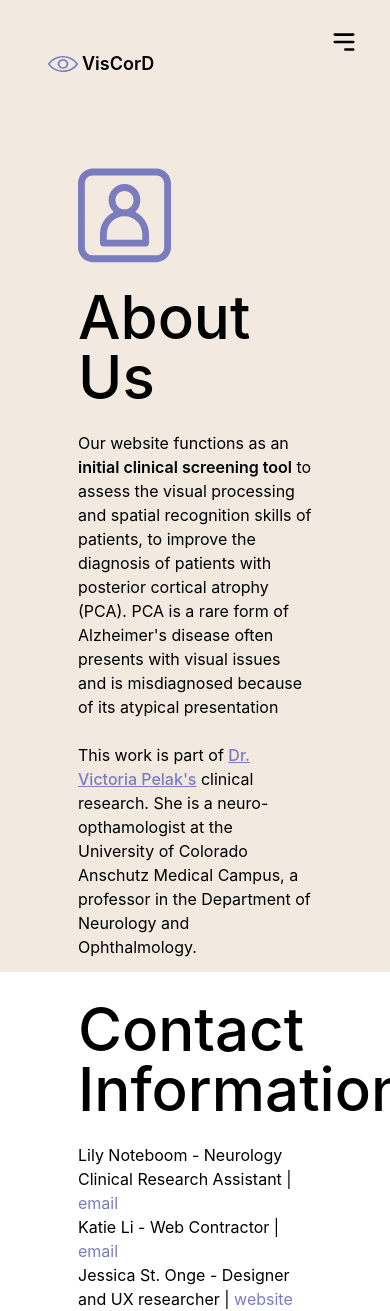
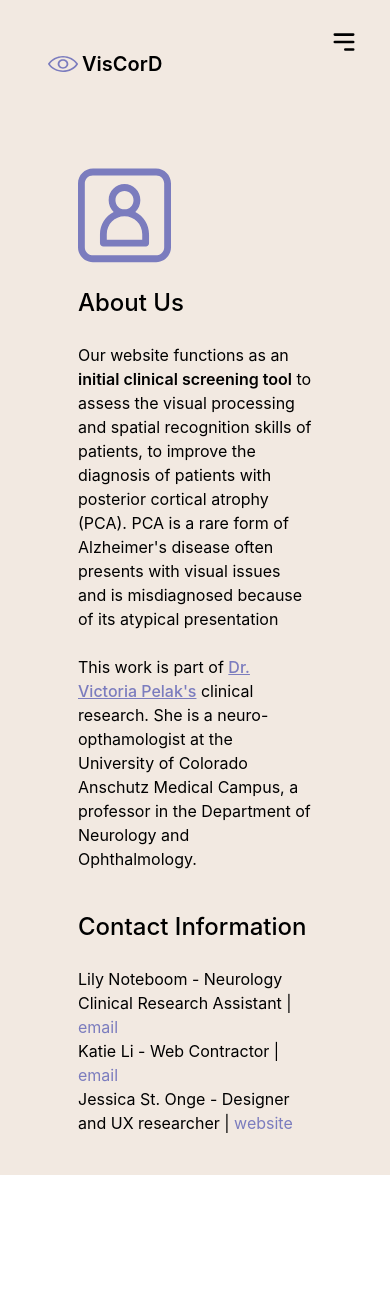
Before and after one commit to pelaklab/pca-assessment, a Next.js app: page /contact in a window 390 px wide. After the commit the page ends 1175 px from the top, so only its background shows below. Built offline with nearby package versions, Linux system fonts and the light colour scheme.

Commit message:
Adding small mobile fixes

```diff
--- a/app/assessments/test-stages/finished.tsx
+++ b/app/assessments/test-stages/finished.tsx
@@ -24,8 +24,8 @@ export default function FinishedPage({ assessmentName, startTime, endTime, nextU
     }
 
     return (
-        <main className="bg-ivory h-[calc(100vh-128px)]">
-            <div className="px-[10%] lg:pr-[32] pb-30 py-10 space-y-8 ">
+        <main className="bg-ivory md:h-[calc(100vh-128px)] h-screen">
+            <div className="px-[10%] lg:pr-[32] pb-30 py-10 space-y-8 bg-ivory">
                 <Image src="/icons/done.svg" alt="" width={122} height={67} className="mb-10" />
                 <h1 className="text-6xl font-medium text-left">
                     Test Finished
--- a/app/assessments/test-stages/instructions.tsx
+++ b/app/assessments/test-stages/instructions.tsx
@@ -15,10 +15,10 @@ export default function Instructions({ assessmentName,
     handleStart,
     buttonText = "Start Test" }: InstructionsProps) {
     return (
-        <main className="bg-ivory text-xl h-[calc(100vh-128px)]">
-            <div className="px-[10%] lg:pr-[32] pb-30 py-10 space-y-8">
+        <main className="bg-ivory text-xl md:h-[calc(100vh-128px)] h-screen">
+            <div className="px-[10%] lg:pr-[32] pb-30 py-10 space-y-8 bg-ivory">
                 <Image src={iconPath} alt="" width={122} height={67} className="mb-10" />
-                <h1 className="text-6xl font-medium text-left">
+                <h1 className="md:text-6xl text-2xl font-medium text-left">
                     {assessmentName}
                 </h1>
                 <p>{instructionsText}</p>
--- a/app/components/Header.tsx
+++ b/app/components/Header.tsx
@@ -3,7 +3,7 @@
 import React, { useState } from 'react';
 import { Bars3BottomRightIcon, XMarkIcon, ChevronDownIcon } from '@heroicons/react/16/solid';
 import { assessments } from '../constants';
-import { useAtom } from 'jotai';
+import { useAtomValue } from 'jotai';
 import { headerVisible } from '../atoms/experimentAtoms';
 import Image from 'next/image';
 
@@ -18,7 +18,7 @@ const Header = () => {
     const [open, setOpen] = useState(false)
     const [submenuOpen, setSubmenuOpen] = useState<number | null>(null)
 
-    const [isHeaderVisible, setIsHeaderVisible] = useAtom(headerVisible);
+    const isHeaderVisible = useAtomValue(headerVisible);
     const handleSubmenuToggle = (index: number, hasSubmenu: boolean, event: React.MouseEvent) => {
         if (hasSubmenu) {
             event.preventDefault(); // Prevent navigation for submenu items
@@ -31,27 +31,29 @@ const Header = () => {
             <div className='w-full left-0 z-10 bg-ivory px-5'> {/* Setting z-index for mobile view */}
                 <div className='md:px-10 py-4 px-7 md:flex justify-between items-center bg-ivory'
                 >
-                    <div className='font-semibold lg:text-xl text-lg cursor-pointer flex items-center gap-1 pr-3'>
-                        <Image src='/icon.svg' width={30} height={30} alt='VisCorD logo'
-                            className="py-10" />
-                        <span className='font-semibold'>VisCorD</span>
-                    </div>
+                    <a href="/">
+                        <div className='font-semibold lg:text-xl text-xl cursor-pointer flex items-center gap-1 pr-3'>
+                            <Image src='/icon.svg' width={30} height={30} alt='VisCorD logo'
+                                className="py-10" />
+                            <span className='font-semibold'>VisCorD</span>
+                        </div>
+                    </a>
                     {/* Menu icon*/}
                     <div onClick={() => setOpen(!open)} className='absolute right-8 top-7 cursor-pointer md:hidden w-7 h-7'>
                         {open ? <XMarkIcon /> : <Bars3BottomRightIcon />}
                     </div>
 
                     <ul className={
-                        `md:flex md:items-center md:pb-0 pb-12 absolute md:static \
+                        `md:flex md:items-center md:pb-0 pb-2 absolute left-0 md:static \
                         last:md:mr-16
-                         bg-ivory w-full md:w-auto md:pl-0 pl-9 transition-all duration-500 \
+                         bg-ivory md:w-auto w-full md:pl-0 pl-5 transition-all duration-500 \
                          ease-in ${open ? 'top-20' : 'top-[-490px]'}`}>
                         {
                             Links.map((link, index) => {
                                 return (
                                     <li className='relative my-7 md:my-0 md:ml-12' key={index}>
                                         <a href={link.link} onClick={(event) => handleSubmenuToggle(index, link.submenu.length > 0, event)}>
-                                            <div className="flex flex-row items-center justify-between">
+                                            <div className="flex flex-row items-center md:justify-between">
                                                 <span className="hover:underline text-xl font-semibold" >{link.name} </span>
                                                 {link.submenu.length > 0 && (
                                                     <ChevronDownIcon className='h-4 w-6' />
@@ -63,7 +65,7 @@ const Header = () => {
                                             <ul className='absolute left-0 mt-2 mr-2 bg-ivory border border-black rounded-2xl divide-y divide-black overflow-hidden'>
                                                 {link.submenu.map((item, subIndex) => (
                                                     <li key={subIndex}
-                                                        className='py-2 px-4 hover:bg-sunny min-w-40 last-of-type:text-ivory last-of-type:bg-indigo \
+                                                        className='py-2 md:px-4 px-2 min-w-40 hover:bg-sunny last-of-type:text-ivory last-of-type:bg-indigo \
                                                         last-of-type:hover:bg-forget-me-not-purple'>
                                                         <a href={item.path.toLowerCase()}>{item.name}</a>
                                                     </li>
--- a/app/contact/page.tsx
+++ b/app/contact/page.tsx
@@ -3,9 +3,9 @@ export default function Contact() {
 
   return (
     <main className="h-screen w-full bg-ivory">
-      <div className="px-[20%] py-10 space-y-6">
+      <div className="px-[20%] py-10 space-y-6 bg-ivory">
         <Image src="/icons/team.svg" alt="" width={93} height={93} />
-        <h1 className="text-6xl font-medium text-left">About Us</h1>
+        <h1 className="md:text-6xl text-2xl font-medium text-left">About Us</h1>
         <p>Our website functions as an <span className="font-semibold">
           initial clinical screening tool</span> to assess the
           visual processing and spatial recognition skills of patients, to
@@ -25,8 +25,8 @@ export default function Contact() {
         </p>
       </div>
 
-      <div className="px-[20%] space-y-6">
-        <h1 className="text-6xl font-medium text-left">Contact Information</h1>
+      <div className="px-[20%] space-y-6 bg-ivory pb-10">
+        <h1 className="md:text-6xl text-2xl font-medium text-left">Contact Information</h1>
         <div>
           <p>Lily Noteboom - Neurology Clinical Research Assistant |
             <a href="mailto:lily.noteboom@cuanschutz.edu"
--- a/app/instructions/page.tsx
+++ b/app/instructions/page.tsx
@@ -3,7 +3,7 @@ import Image from 'next/image';
 
 const InstructionsPage: React.FC = () => {
     return (
-        <main className="flex h-full flex-col items-start justify-between bg-ivory text-xl">
+        <main className="flex h-full w-full flex-col items-start justify-between bg-ivory text-xl">
             <div className="px-[10%] pb-6 py-10">
                 <Image src="/icons/scroll.svg" alt="" width={122} height={67} className="mb-10" />
                 <h1 className="text-6xl font-medium text-left">VisCorD Instructions</h1>
--- a/app/page.tsx
+++ b/app/page.tsx
@@ -10,7 +10,7 @@ export default function Home() {
     >
       <div className="flex justify-start items-center flex-row space-x-8">
         <Image src={iconPath} alt="" width={93} height={93} />
-        <p className="font-semibold text-3xl mx-4">{text}</p>
+        <p className="font-semibold md:text-3xl text-xl mx-4">{text}</p>
       </div>
       <ArrowForwardIcon style={{ marginRight: '0.75rem' }} className="text-indigo text-5xl" />
     </div>
@@ -22,7 +22,7 @@ export default function Home() {
         <div className="w-full">
           <div className="bg-ivory px-[10%] pb-10 py-20">
             <Image src="/icon.svg" alt="VisCorD logo" width={122} height={67} className="mb-10" />
-            <h1 className="text-6xl font-medium text-left pb-10">Rapid Eye Clinic Screening Battery for Visual Cortical Dysfunction (VisCorD) </h1>
+            <h1 className="lg:text-6xl md:text-4xl text-2xl font-medium text-left pb-10">Rapid Eye Clinic Screening Battery for Visual Cortical Dysfunction (VisCorD) </h1>
 
             <p className="text-2xl font-normal">The VisCorD is a screening battery designed for
               use in eye clinics to identify potential posterior cortical visual dysfunction
```
